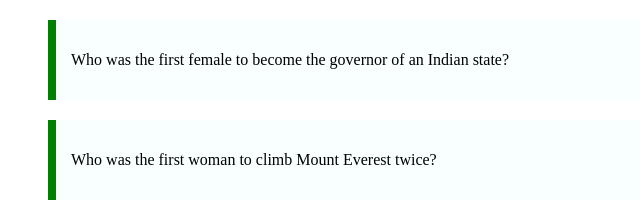
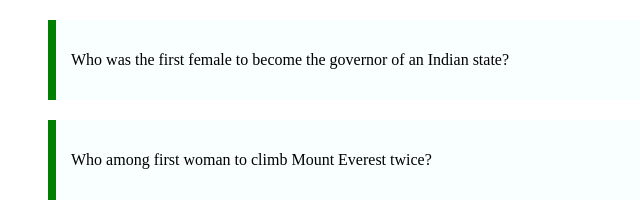
Before and after one commit to acciojob/css-list-of-questions-Rishab-Rawat, a website: page main.html in a window 1280 px wide. Shown: the top 217 px of the page, 0-640 px from the left. Drawn offline with Linux system fonts and the light colour scheme.

Commit message:
created a submission

```diff
--- a/main.html
+++ b/main.html
@@ -20,7 +20,7 @@
         <p>Who was the first female to become the governor of an Indian state?</p>
     </blockquote>
     <blockquote class="questions">
-        <p>Who was the first woman to climb Mount Everest twice?</p>
+        <p>Who among first woman to climb Mount Everest twice?</p>
     </blockquote>
     <blockquote class="questions">
         <p>Who is President of India?</p>
```
